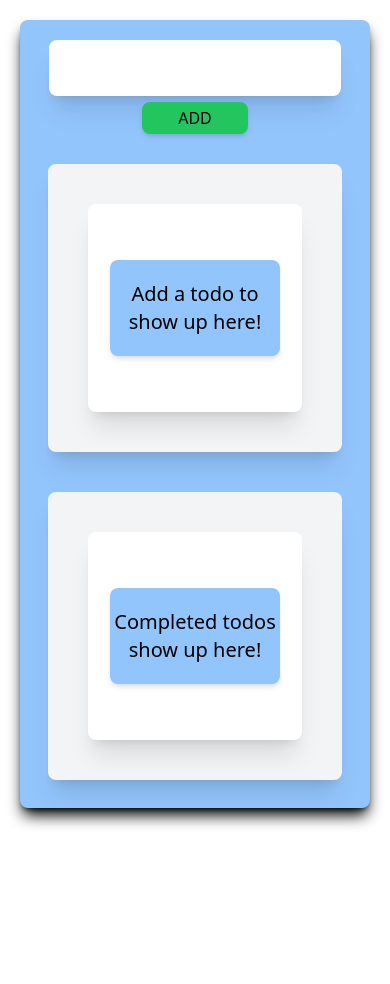
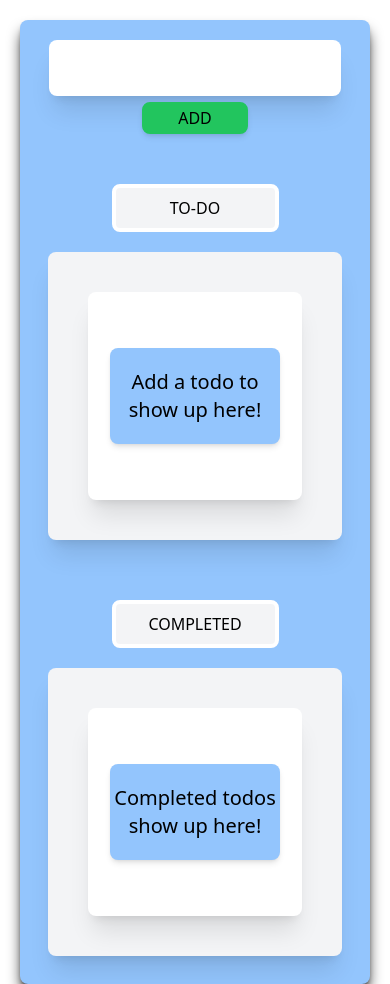
Before and after one commit to klexup/todo-app, a website: page dist/index.html in a window 390 px wide. Before the commit the page ends 864 px from the top, so only its background shows below. Drawn offline with Linux system fonts and the light colour scheme.

Commit message:
media query qol changes

```diff
--- a/dist/index.html
+++ b/dist/index.html
@@ -8,7 +8,7 @@
 </head>
 <body class="h-screen">
 
-    <main class="bg-blue-300 m-5 p-2 rounded-lg h-fit shadow-black shadow-lg">
+    <main class="bg-blue-300 m-5 p-2 rounded-lg h-fit shadow-black shadow-lg 2xl:w-8/12 2xl:mx-auto 2xl:my-5">
         <div class="grid grid-cols-2" id="main-container">
 
             <div class="col-span-2 row-span-1 p-1 m-1 flex flex-col items-center justify-center">
@@ -18,14 +18,18 @@
 
             <div class="col-span-2 grid grid-cols-2">
                 <h1 class="sm:hidden md:block lg:block hidden col-span-1 text-center self-center w-2/4 m-auto mt-10 py-2 bg-gray-100 border-4 border-white rounded-lg">TO-DO</h1>
-                <h1 class="sm:hidden md:block lg:block hidden col-span-1 text-center self-center w-2/4 m-auto mt-10 py-2 bg-gray-100 border-4 border-white rounded-lg">COMPLETE</h1>
+                <h1 class="sm:hidden md:block lg:block hidden col-span-1 text-center self-center w-2/4 m-auto mt-10 py-2 bg-gray-100 border-4 border-white rounded-lg">COMPLETED</h1>
             </div>
 
+            <h1 class="block sm:block md:hidden lg:hidden col-span-2 text-center w-2/4 m-auto mt-10 py-2 bg-gray-100 border-4 border-white rounded-lg">TO-DO</h1>
             <div class="sm:col-span-2 md:col-span-1 lg:col-span-1 col-span-2 bg-gray-100 p-5 m-5 shadow-xl rounded-lg" id="todo-section">
                 <!--Things todo added here-->
             </div>
 
-            <div class="sm:col-span-2 md:col-span-1 lg:col-span-1 col-span-2 bg-gray-100 p-5 m-5 shadow-xl rounded-lg" id="complete-section"></div>
+            <h1 class="block sm:block md:hidden lg:hidden col-span-2 text-center w-2/4 m-auto mt-10 py-2 bg-gray-100 border-4 border-white rounded-lg">COMPLETED</h1>
+            <div class="sm:col-span-2 md:col-span-1 lg:col-span-1 col-span-2 bg-gray-100 p-5 m-5 shadow-xl rounded-lg" id="complete-section">
+                <!--Things completed added here-->
+            </div>
         </div>
     </main>
 
```
Also changed, not shown: dist/output.css.
